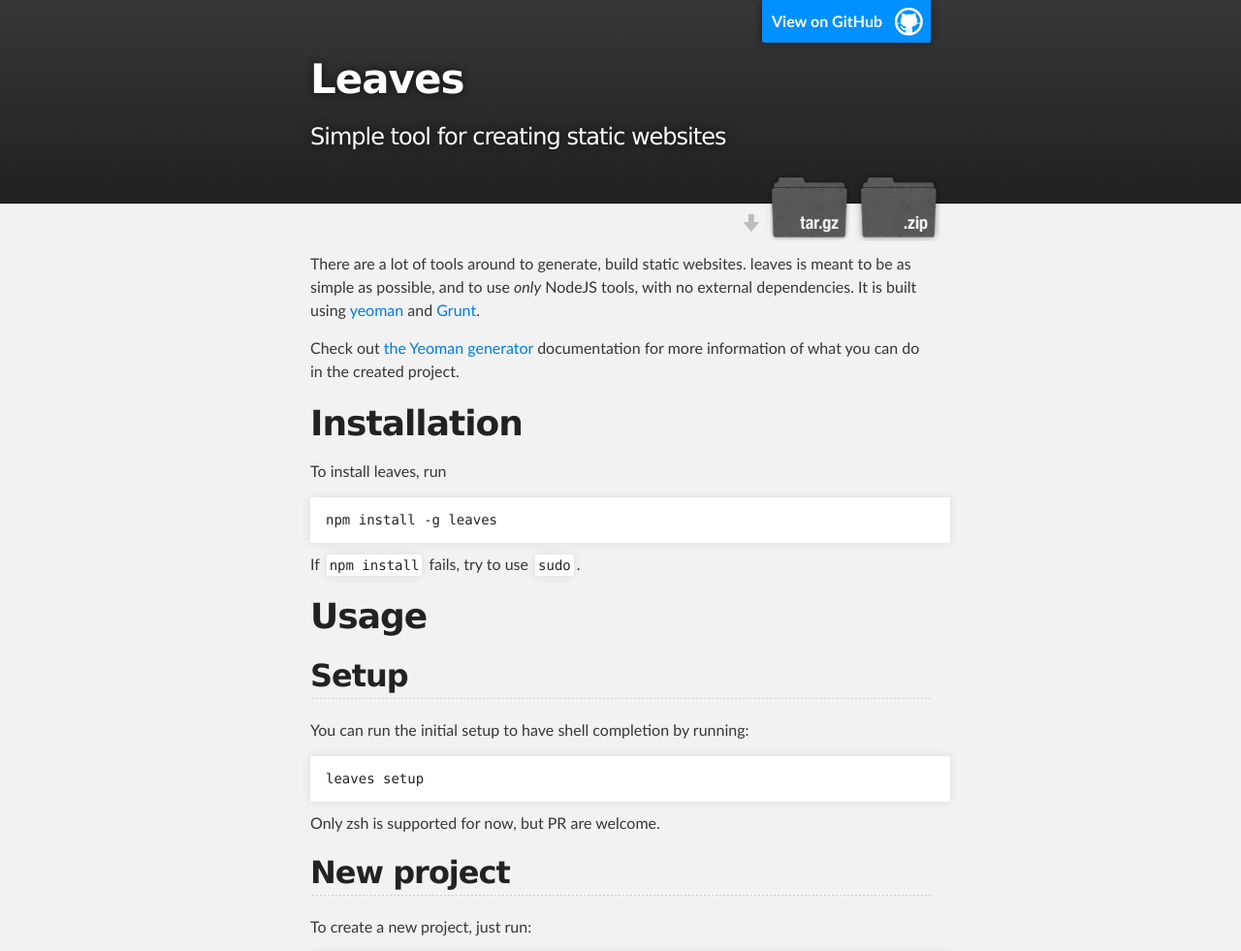
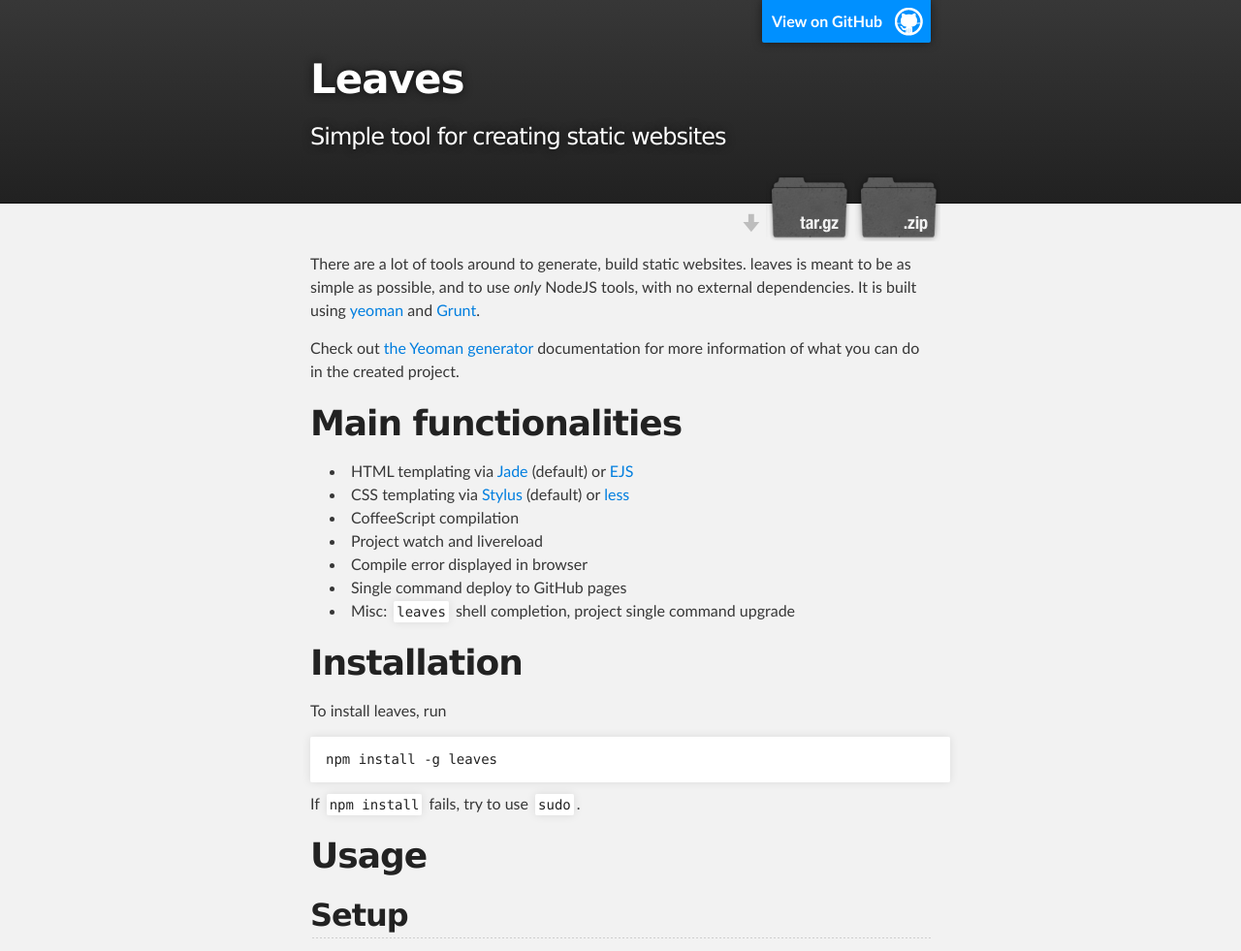
Before and after one commit to claudetech/leaves, a plain HTML site: page index.html in a window 1280 px wide. Shown: the top 981 px of the page at 97% size. Drawn offline with Linux system fonts and the light colour scheme.

```diff
--- a/index.html
+++ b/index.html
@@ -41,6 +41,19 @@
 for more information of what you can do in the created project.</p>
 
 <h1>
+<a name="main-functionalities" class="anchor" href="#main-functionalities"><span class="octicon octicon-link"></span></a>Main functionalities</h1>
+
+<ul>
+<li>HTML templating via <a href="http://jade-lang.com/">Jade</a> (default) or <a href="https://github.com/RandomEtc/ejs-locals">EJS</a>
+</li>
+<li>CSS templating via <a href="http://learnboost.github.io/stylus/">Stylus</a> (default) or <a href="http://lesscss.org/">less</a>
+</li>
+<li>CoffeeScript compilation</li>
+<li>Project watch and livereload</li>
+<li>Compile error displayed in browser</li>
+<li>Single command deploy to GitHub pages</li>
+<li>Misc: <code>leaves</code> shell completion, project single command upgrade</li>
+</ul><h1>
 <a name="installation" class="anchor" href="#installation"><span class="octicon octicon-link"></span></a>Installation</h1>
 
 <p>To install leaves, run</p>
```
Also changed, not shown: params.json (+1 -1 lines).
